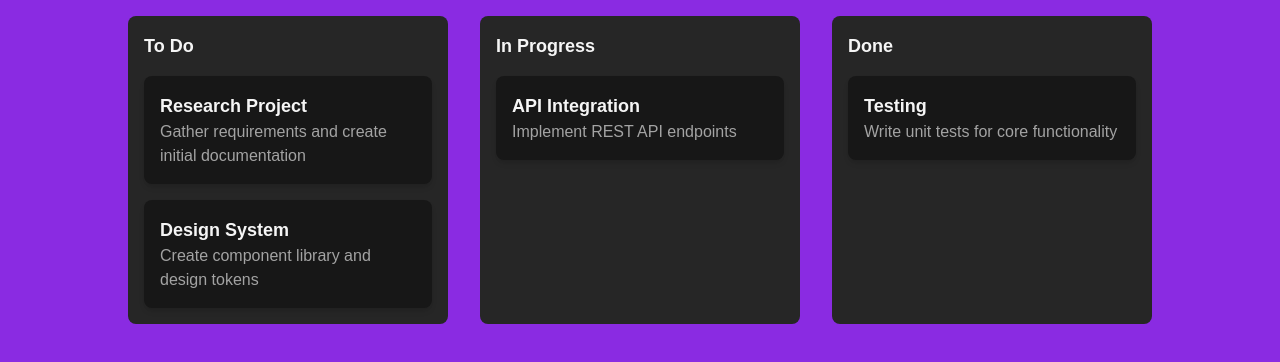
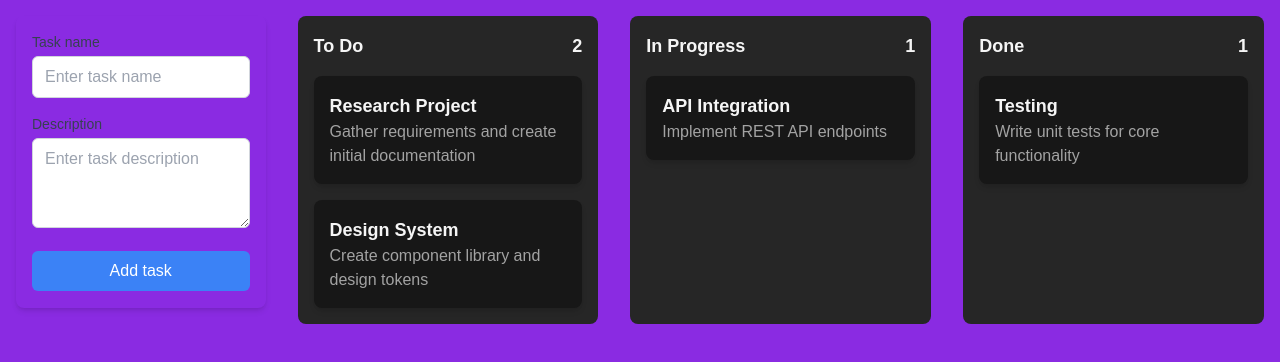
Before and after one commit to YuriiKulchytskyi/todo-list, a React (Vite) app: page / in a window 1280 px wide. Shown: the top 362 px of the page. Built offline with nearby package versions, Linux system fonts and the light colour scheme.

Commit message:
Added new tasks adding

```diff
--- a/src/App.tsx
+++ b/src/App.tsx
@@ -3,6 +3,7 @@ import { useState } from "react";
 import { Task, Column as ColumnType } from "./types";
 import { Column } from "./Column";
 import { Active, DndContext, DragEndEvent, Over } from "@dnd-kit/core";
+import { AddTaskForm } from "./components/AddTaskForm";
 //
 
 const COLUMNS: ColumnType[] = [
@@ -41,6 +42,14 @@ const INITIAL_TASKS: Task[] = [
 function App() {
   const [tasks, setTasks] = useState<Task[]>(INITIAL_TASKS);
 
+  const handleAddTask = (newTask: Omit<Task, "id">) => {
+    const task: Task = {
+      ...newTask,
+      id: Date.now().toString(),
+    };
+    setTasks((prevTasks) => [...prevTasks, task]);
+  };
+
   function handleDragEnd(event: DragEndEvent) {
     const { active, over }: { active: Active; over: Over | null } = event;
 
@@ -62,8 +71,9 @@ function App() {
   }
 
   return (
-    <main className="p-4 w-full h-full flex justify-center items-center">
-      <div className="flex gap-8 h-full">
+    <main className="p-4 w-full h-full flex flex-col justify-center items-center">
+      <div className="flex gap-8 h-full" >
+        <AddTaskForm onAddTask={handleAddTask} />
         <DndContext onDragEnd={handleDragEnd}>
           {COLUMNS.map((column) => (
             <Column
--- a/src/Column.tsx
+++ b/src/Column.tsx
@@ -13,9 +13,9 @@ export const Column = ({ column, tasks }: ColumnProps) => {
     })
   return (
     <div className="flex w-80 flex-col rounded-lg bg-neutral-800 p-4">
-      <h2 className="mb-4 text-lg font-semibold text-neutral-100">
-        {column.title}
-      </h2>
+      <div className="mb-4 text-lg w-full font-semibold text-neutral-100 flex justify-between">
+        <h2>{column.title}</h2> <span>{tasks.length}</span>
+      </div>
       <div ref={setNodeRef} className="flex flex-1 flex-col gap-4">
         {tasks.map((task) => (
             <TaskCard key={task.id} task={task} />
--- /dev/null
+++ b/src/components/AddTaskForm.tsx
@@ -0,0 +1,69 @@
+import { useState } from 'react';
+import { Task } from '../types';
+
+interface AddTaskFormProps {
+  onAddTask: (task: Omit<Task, 'id'>) => void;
+}
+
+export const AddTaskForm = ({ onAddTask }: AddTaskFormProps) => {
+  const [title, setTitle] = useState('');
+  const [description, setDescription] = useState('');
+  const status = 'TODO' as Task['status']
+
+  const handleSubmit = (e: React.FormEvent) => {
+    e.preventDefault();
+
+    if (!title.trim()) return;
+
+    onAddTask({
+      title: title.trim(),
+      description: description.trim(),
+      status: status as Task['status']
+    });
+
+
+    setTitle('');
+    setDescription('');
+  };
+
+  return (
+    <form onSubmit={handleSubmit} className="bg-transparent p-4 rounded-lg shadow-md mb-4">
+      <div className="mb-4">
+        <label htmlFor="title" className="block text-sm font-medium text-gray-700 mb-1">
+          Task name
+        </label>
+        <input
+          type="text"
+          id="title"
+          value={title}
+          onChange={(e) => setTitle(e.target.value)}
+          className="w-full px-3 py-2 border border-gray-300 rounded-md focus:outline-none focus:ring-2 focus:ring-blue-500"
+          placeholder="Enter task name"
+          required
+        />
+      </div>
+
+      <div className="mb-4">
+        <label htmlFor="description" className="block text-sm font-medium text-gray-700 mb-1">
+          Description
+        </label>
+        <textarea
+          id="description"
+          value={description}
+          onChange={(e) => setDescription(e.target.value)}
+          className="w-full px-3 py-2 border border-gray-300 rounded-md focus:outline-none focus:ring-2 focus:ring-blue-500"
+          placeholder="Enter task description"
+          rows={3}
+        />
+      </div>
+
+
+      <button
+        type="submit"
+        className="w-full bg-blue-500 text-white py-2 px-4 rounded-md hover:bg-blue-600 focus:outline-none focus:ring-2 focus:ring-blue-500 focus:ring-offset-2"
+      >
+        Add task
+      </button>
+    </form>
+  );
+};
```
